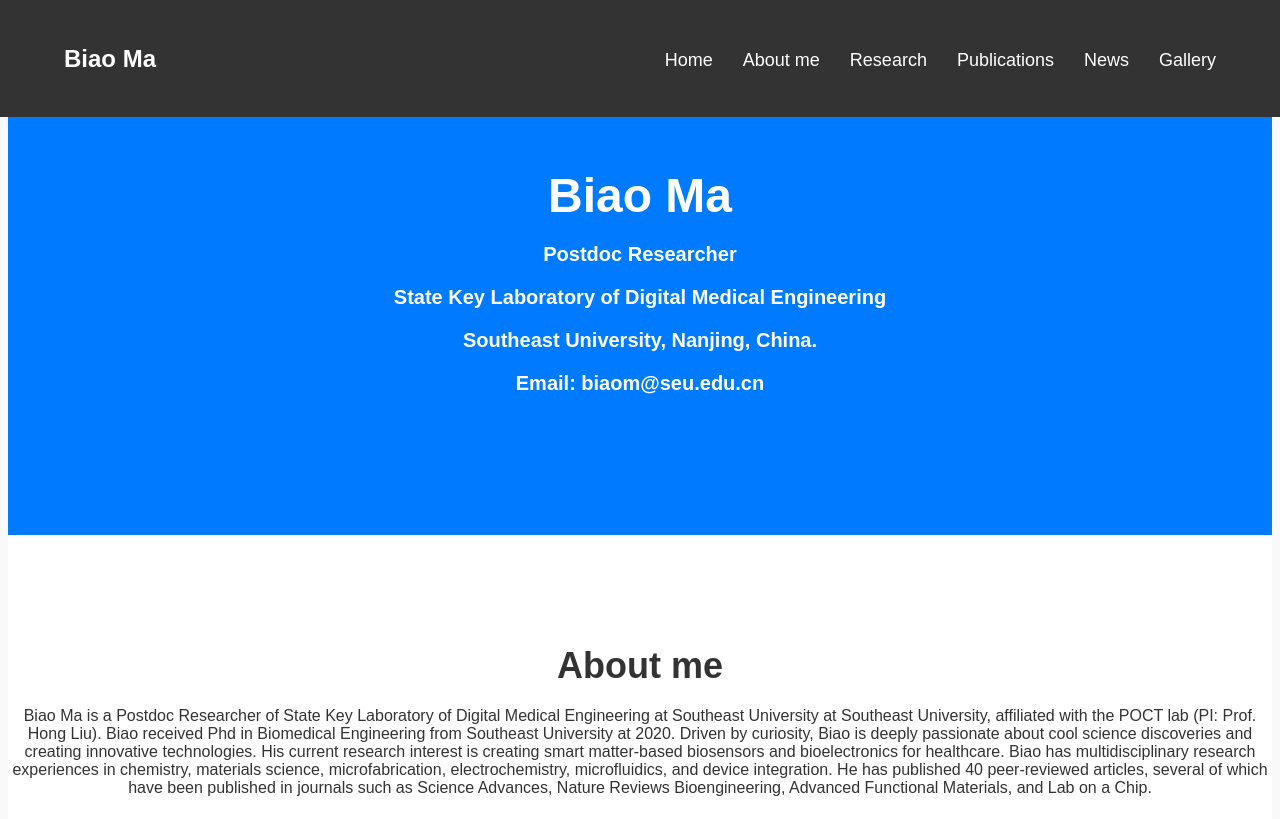
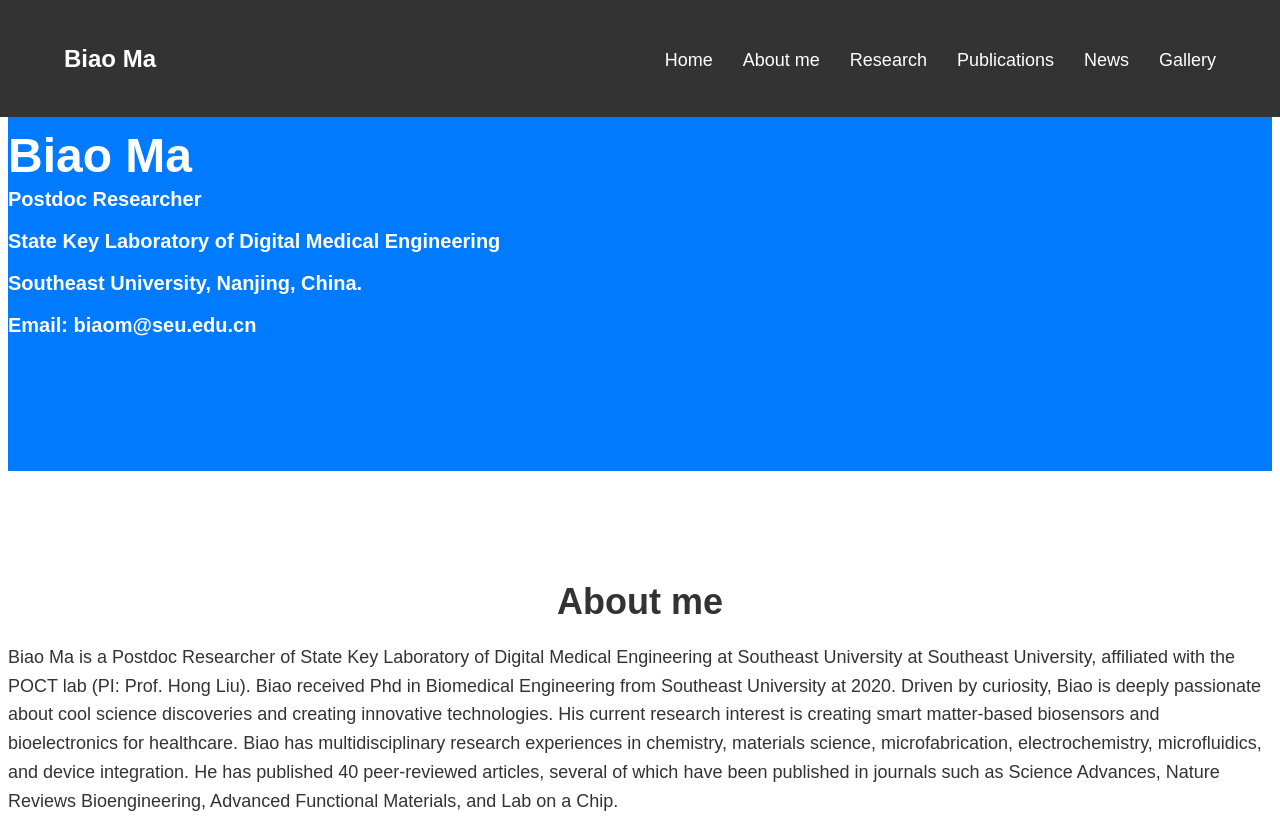
Before and after one commit to Biaomasss/biaoma.github.io, a plain HTML site: page index.html in a window 1280 px wide. Shown: the top 819 px of the page. Drawn offline with Linux system fonts and the light colour scheme.

Commit message:
Update style.css

```diff
--- a/style.css
+++ b/style.css
@@ -3,11 +3,30 @@ html {
     scroll-behavior: smooth;
 }
 
-/* 基本样式保持不变 */
+/* 确保整个页面的文本都左对齐 */
 body {
     font-family: Arial, sans-serif;
-    background-color: #f9f9f9;
     color: #333;
+    text-align: left; /* 使整个页面文本左对齐 */
+}
+
+/* 特定元素的左对齐 */
+h1, p {
+    text-align: left; /* 确保 h1 和 p 元素文本左对齐 */
+    margin: 0;  /* 可选：移除段落默认的边距 */
+}
+
+/* 标题和段落样式 */
+h1 {
+    font-size: 36px;
+    font-weight: bold;
+    margin-bottom: 10px;
+}
+
+p {
+    font-size: 18px;
+    line-height: 1.6;
+    margin-bottom: 10px; /* 适当的底部边距 */
 }
 
 /* 导航栏 */
```
